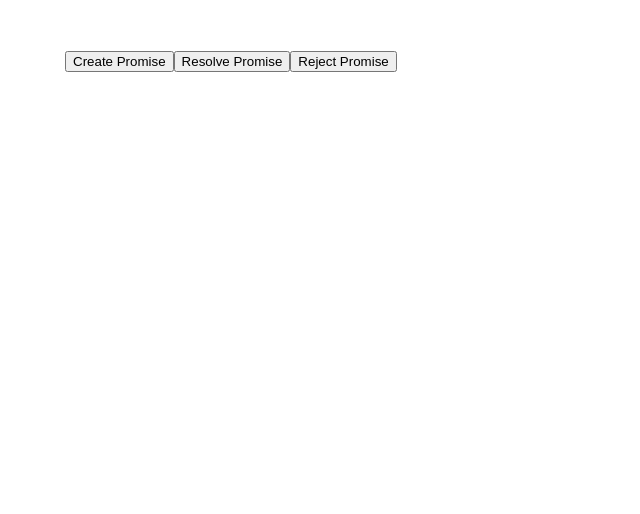
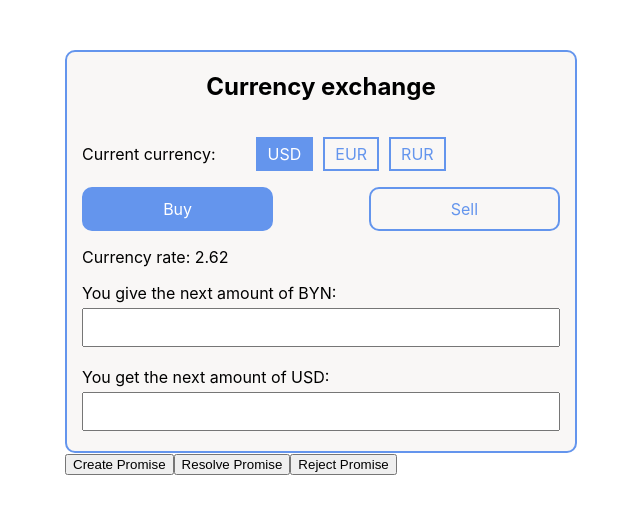
Before and after one commit to vladnen97/native-advanced, a React (Create React App) app: page / in a window 1280 px wide. Shown: the top 514 px of the page, without its empty margins (319-959 px from the left). Built offline with nearby package versions, Linux system fonts and the light colour scheme.

Commit message:
lesson4: uncomment lesson

```diff
--- a/src/App.tsx
+++ b/src/App.tsx
@@ -1,6 +1,6 @@
 import React from 'react';
 import './App.css';
-// import Lesson1 from './lessons/lesson1/lesson1';
+import Lesson1 from './lessons/lesson1/lesson1';
 // import './lessons/lesson2/lesson2';
 // import Lesson3 from './lessons/lesson3/Lesson3';
 import Lesson4 from './lessons/lesson4/Lesson4';
@@ -12,7 +12,7 @@ import Lesson4 from './lessons/lesson4/Lesson4';
 function App() {
     return (
         <div className="container">
-            {/*<Lesson1 />*/}
+            <Lesson1 />
             {/*<Lesson3 />*/}
             <Lesson4 />
         </div>
```
